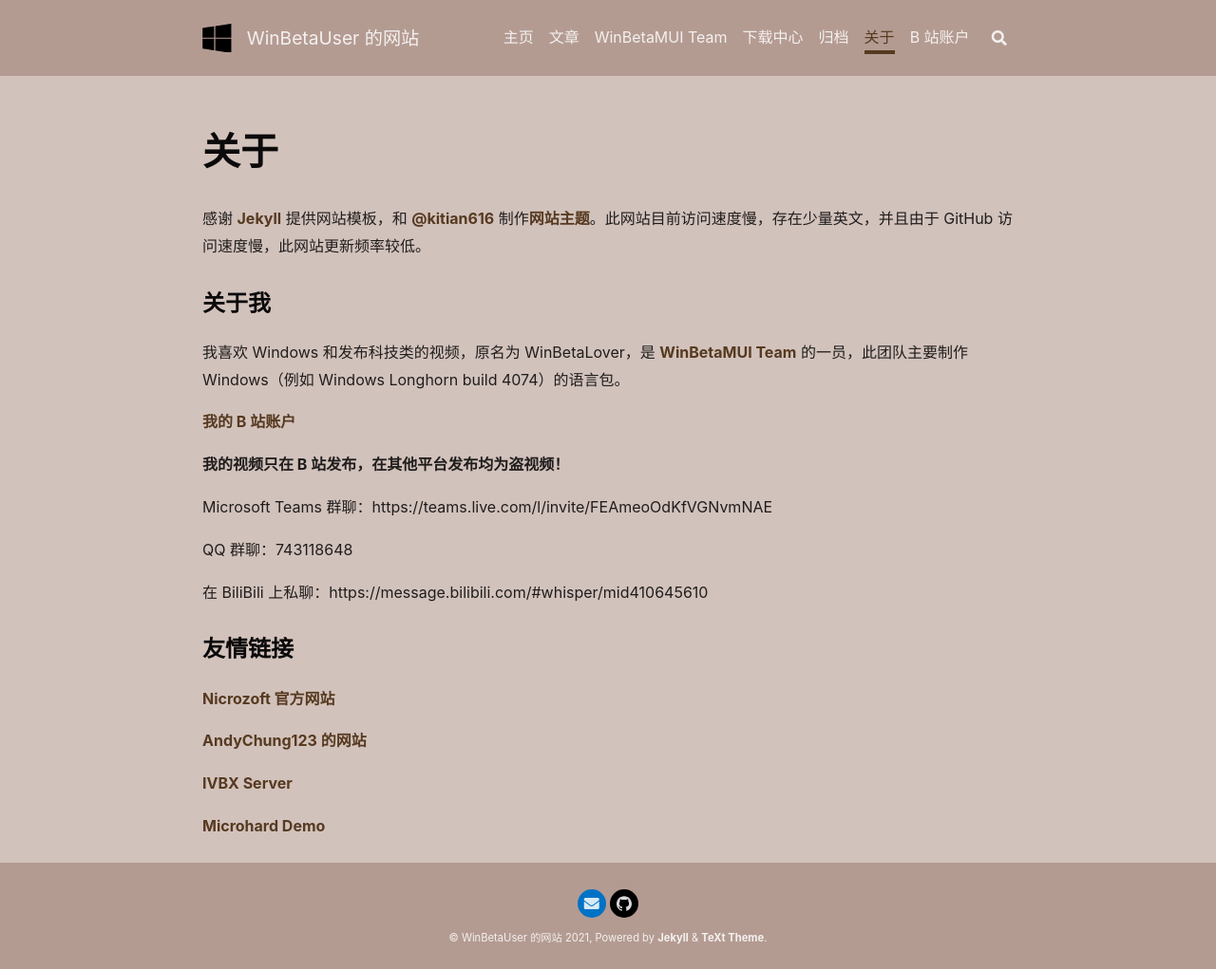
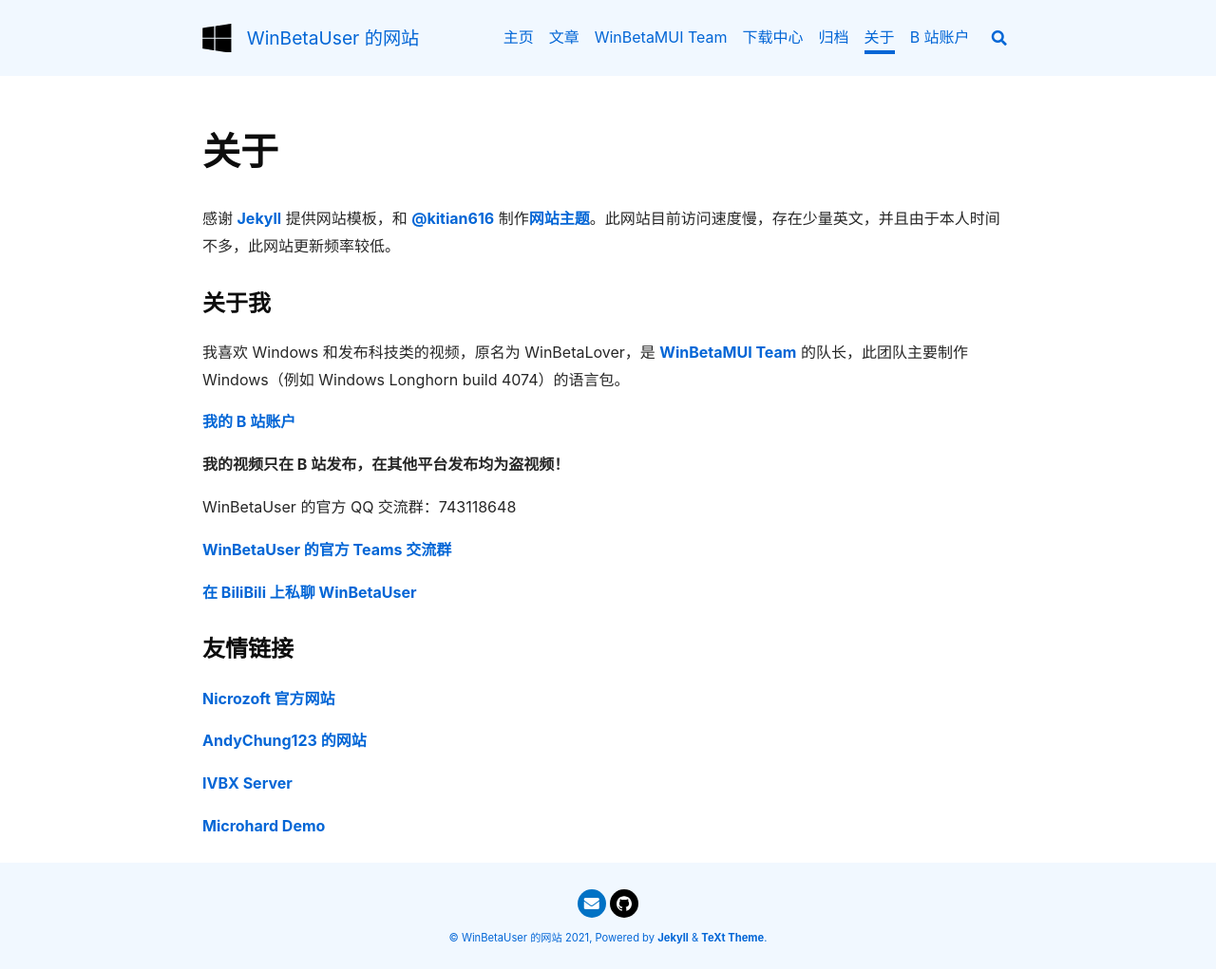
Before and after one commit to wbmui/wbmui.github.io, a Jekyll site: the page built from about.md, in a window 1280 px wide. Shown: the whole page at 95% size. Built offline with Jekyll 4.4.1, drawn with Linux system fonts in a browser that asks for light colours; nearby versions of some CDN libraries.

```diff
--- a/_config.yml
+++ b/_config.yml
@@ -1,6 +1,6 @@
 ## => Site Settings
 ##############################
-text_skin: chocolate # "default" (default), "dark", "forest", "ocean", "chocolate", "orange"
+text_skin: ocean # "default" (default), "dark", "forest", "ocean", "chocolate", "orange"
 highlight_theme: tomorrow # "default" (default), "tomorrow", "tomorrow-night", "tomorrow-night-eighties", "tomorrow-night-blue", "tomorrow-night-bright"
 url     : # the base hostname & protocol for your site e.g. https://www.someone.com
 baseurl : # does not include hostname
--- a/about.md
+++ b/about.md
@@ -4,21 +4,21 @@ title: 关于
 key: page-about
 ---
 
-感谢 [Jekyll](https://jekyllrb.com/) 提供网站模板，和 [@kitian616](https://github.com/kitian616) 制作[网站主题](https://github.com/kitian616/jekyll-TeXt-theme)。此网站目前访问速度慢，存在少量英文，并且由于 GitHub 访问速度慢，此网站更新频率较低。
+感谢 [Jekyll](https://jekyllrb.com/) 提供网站模板，和 [@kitian616](https://github.com/kitian616) 制作[网站主题](https://github.com/kitian616/jekyll-TeXt-theme)。此网站目前访问速度慢，存在少量英文，并且由于本人时间不多，此网站更新频率较低。
 
 ### 关于我
 
-我喜欢 Windows 和发布科技类的视频，原名为 WinBetaLover，是 [WinBetaMUI Team](/winbetamui) 的一员，此团队主要制作 Windows（例如 Windows Longhorn build 4074）的语言包。
+我喜欢 Windows 和发布科技类的视频，原名为 WinBetaLover，是 [WinBetaMUI Team](/winbetamui) 的队长，此团队主要制作 Windows（例如 Windows Longhorn build 4074）的语言包。
 
 [我的 B 站账户](https://space.bilibili.com/410645610)
 
 **我的视频只在 B 站发布，在其他平台发布均为盗视频！**
 
-Microsoft Teams 群聊：https://teams.live.com/l/invite/FEAmeoOdKfVGNvmNAE
+WinBetaUser 的官方 QQ 交流群：743118648
 
-QQ 群聊：743118648
+[WinBetaUser 的官方 Teams 交流群](https://teams.live.com/l/invite/FEAmeoOdKfVGNvmNAE)
 
-在 BiliBili 上私聊：https://message.bilibili.com/#whisper/mid410645610
+[在 BiliBili 上私聊 WinBetaUser](https://message.bilibili.com/#whisper/mid410645610)
 
 ### 友情链接
 
```
Also changed, not shown: _posts/2023-06-10-lh4074mui.md (+6 -12 lines), _posts/2023-06-12-polarisos.md (+3 -11 lines), _posts/2023-09-19-lh3718mui.md (+2 -4 lines), winbetamui.md (+3 -3 lines).
